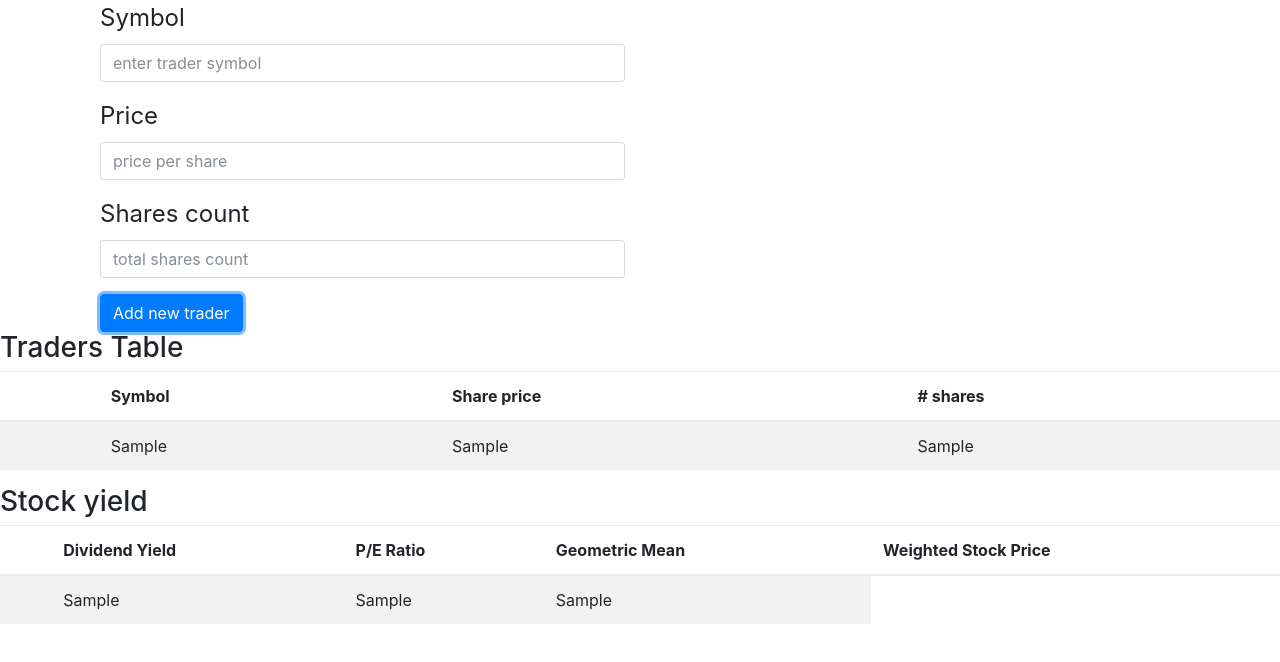
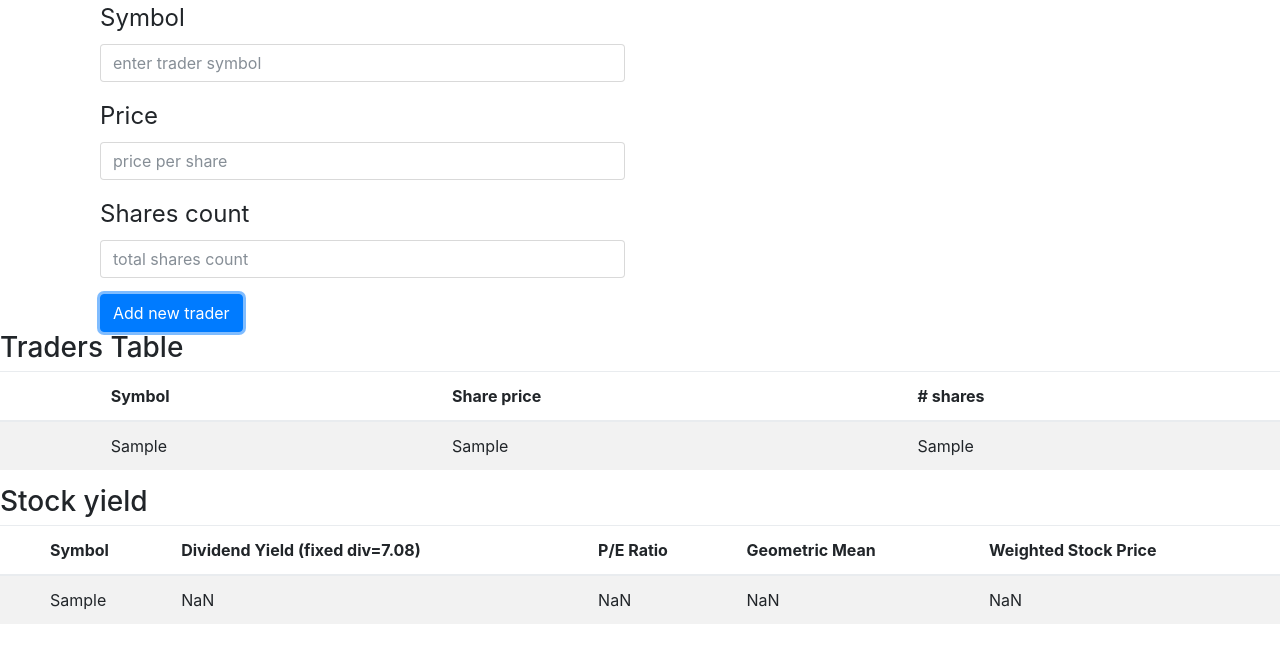
Before and after one commit to brownviper/trader-view, a React (Create React App) app: page / in a window 1280 px wide. Both pictures are taken after typing "Sample", "Sample", "Sample" into the empty fields and a click on the button "Add new trader". Shown: the top 662 px of the page. Built offline with nearby package versions, Linux system fonts and the light colour scheme.

Commit message:
stock table is populated with calculated data

```diff
--- a/src/components/StockTable.js
+++ b/src/components/StockTable.js
@@ -2,6 +2,7 @@ import React, { Component } from 'react';
 import {Table} from 'reactstrap';
 import { connect } from 'react-redux';
 import type { State } from '../types';
+import TraderProcessor from "../processors/TraderProcessor";
 
 export type Props = {
     traders: Traders
@@ -15,9 +16,8 @@ class StockTable extends Component<Props> {
     };
 
     render() {
-        const sortedTraders = this.props.traders.sort((a, b) => {
-            return new Date(b.timeStamp) - new Date(a.timeStamp)
-        });
+        const data = new TraderProcessor(this.props.traders).calculateStockExchangeParams();
+
         return (
 
             <div>
@@ -27,20 +27,23 @@ class StockTable extends Component<Props> {
                         <thead>
                         <tr>
                             <th />
-                            <th>Dividend Yield</th>
+                            <th>Symbol</th>
+                            <th>Dividend Yield (fixed div=7.08)</th>
                             <th>P/E Ratio</th>
                             <th>Geometric Mean</th>
                             <th>Weighted Stock Price</th>
                         </tr>
                         </thead>
                         <tbody>
-                        {sortedTraders.map(trader => {
+                        {data.map(item => {
                             return (
-                                <tr key={trader.id}>
+                                <tr key={item.symbol}>
                                     <th />
-                                    <td>{trader.symbol}</td>
-                                    <td>{trader.price}</td>
-                                    <td>{trader.count}</td>
+                                    <td>{item.symbol}</td>
+                                    <td>{item.dividendYield}</td>
+                                    <td>{item.peRatio}</td>
+                                    <td>{item.geometricMean}</td>
+                                    <td>{item.volumeWeighted}</td>
                                 </tr>
                             );
                         })}
```
